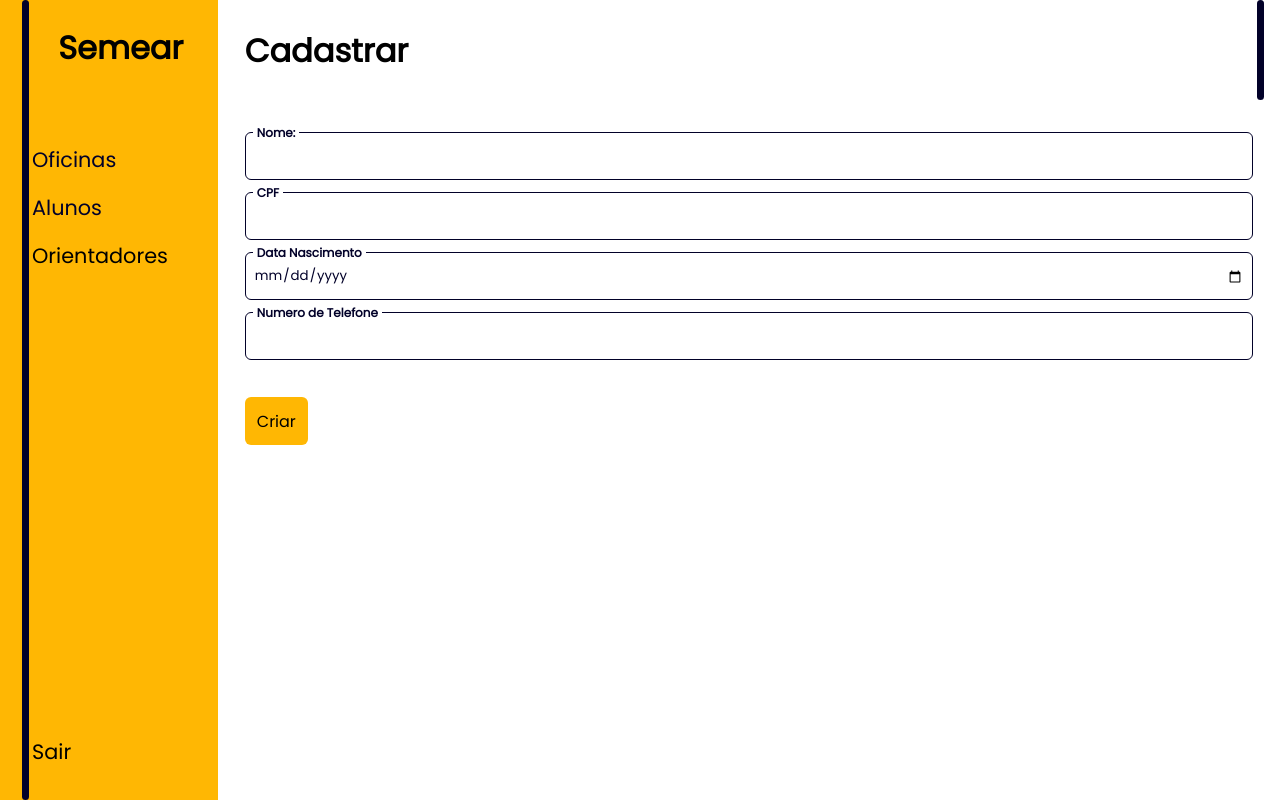
After one commit to vitorvk2/Semear-ong, a Django app: template site/core/templates/alunos/createresp.html in a window 1280 px wide. The commit adds this page. Run offline with Django 3.2, Linux system fonts and the light colour scheme; the template is opened without the code that fills it, so the values that code supplies are empty; parts of the project's set-up code (start-up, migrations or seed data) failed here and were passed over.

Commit message:
CR de Aluno e Responsável - OK
Foi implementado com sucesso ambos, realizado também um Try com retorno para o usuário.

```diff
--- a/site/alunos/urls.py
+++ b/site/alunos/urls.py
@@ -6,5 +6,6 @@ urlpatterns = [
     path('list/', views.listagem),
     path('detail/<str:id>/', views.detalhes),
     path('create/', views.create),
-    path('detailResp/<str:id>/', views.detalhesResp),
+    path('detailresp/<str:id>/', views.detalhesResp),
+    path('createresp/', views.createResp),
 ]
--- a/site/alunos/views.py
+++ b/site/alunos/views.py
@@ -19,3 +19,7 @@ def detalhesResp(request: HttpRequest, id: str):
 @is_authenticated
 def create(request: HttpRequest):
     return render(request, 'alunos/create.html', context={'active': 'alunos'})
+
+@is_authenticated
+def createResp(request: HttpRequest):
+    return render(request, 'alunos/createresp.html', context={'active': 'alunos'})
--- /dev/null
+++ b/site/core/static/js/aluno/responsavel_create.js
@@ -0,0 +1,19 @@
+const id = document.querySelector("#uid").value
+
+document.querySelector("#create").addEventListener("click", () => {
+    let data = {
+        "nome": document.querySelector("form input[name=nome]").value,
+        "cpf": document.querySelector("form input[name=cpf]").value,
+        "data_nasc": document.querySelector("form input[name=data_nasc]").value,
+        "tel": document.querySelector("form input[name=numero]").value,
+    }
+
+    let status = document.querySelector(".status");
+    status.innerHTML = ''
+    let res = request_auth(`/api/responsavel/create/`, "POST", data);
+    if (res.status == 200) {
+        status.innerHTML = '<a style="color:green">Cadastrado com sucesso!</a>'
+    } else {
+        status.innerHTML = '<a style="color:red">Erro! Revise os dados.</a>'
+    }
+})
--- /dev/null
+++ b/site/core/templates/alunos/createresp.html
@@ -0,0 +1,50 @@
+{% extends 'base.html' %}
+
+{% block app %}
+    <input type="hidden" value="{{id}}" hidden id="uid">
+    <div class="tales">
+        <h1>Cadastrar</h1>
+        <br>
+        <div class="status"></div>
+    </div>
+    <div class="content">
+        <form>
+            <div class="form-group">
+                <div class="input__hero">
+                    <input class="input" type="text" name="nome">
+                    <small id="sNomeReg"></small>
+                    <label>Nome: </label>
+                </div>
+            </div>
+            <div class="form-group">
+                <div class="input__hero">
+                    <input class="input" type="number" name="cpf">
+                    <small id="sDataReg"></small>
+                    <label>CPF</label>
+                </div>
+            </div>
+            <div class="form-group">
+                <div class="input__hero">
+                    <input class="input" type="date" name="data_nasc">
+                    <small id="sDataReg"></small>
+                    <label>Data Nascimento</label>
+                </div>
+            </div>
+            <div class="form-group">
+                <div class="input__hero">
+                    <input type="text" class="input" id="inputs" name="numero"  required>
+                    <small id="sNumReg"></small>
+                    <label for="floatingInput">Numero de Telefone</label>
+                </div>
+            </div>
+            <br>
+            <button class="main__button" type="button" id="create">
+                Criar
+            </button>
+        </form>
+    </div>
+{% endblock app %}
+
+{% block script %}
+    <script src="/static/js/aluno/responsavel_create.js"></script>
+{% endblock script %}
--- a/site/core/templates/alunos/listagem.html
+++ b/site/core/templates/alunos/listagem.html
@@ -1,10 +1,10 @@
 {% extends 'base.html' %}
 
 {% block app %}
-    <div class="tales">
+    <div class="tales" onload="buscarelemento(event, 1)">
         <h1>Alunos</h1><br>
         <div class="input__hero">
-            <select class="input" onclick="buscarelemento(event)">
+            <select class="input" onclick="buscarelemento(event, false)">
                 <option value="1" selected>Alunos</option>
                 <option value="0">Responsavel</option>
             </select>
```
Also changed, not shown: site/core/static/js/aluno/aluno_create.js (+30 -4 lines), site/core/static/js/aluno/aluno_listagem.js (+9 -8 lines), site/core/templates/alunos/create.html (+14 -16 lines).
